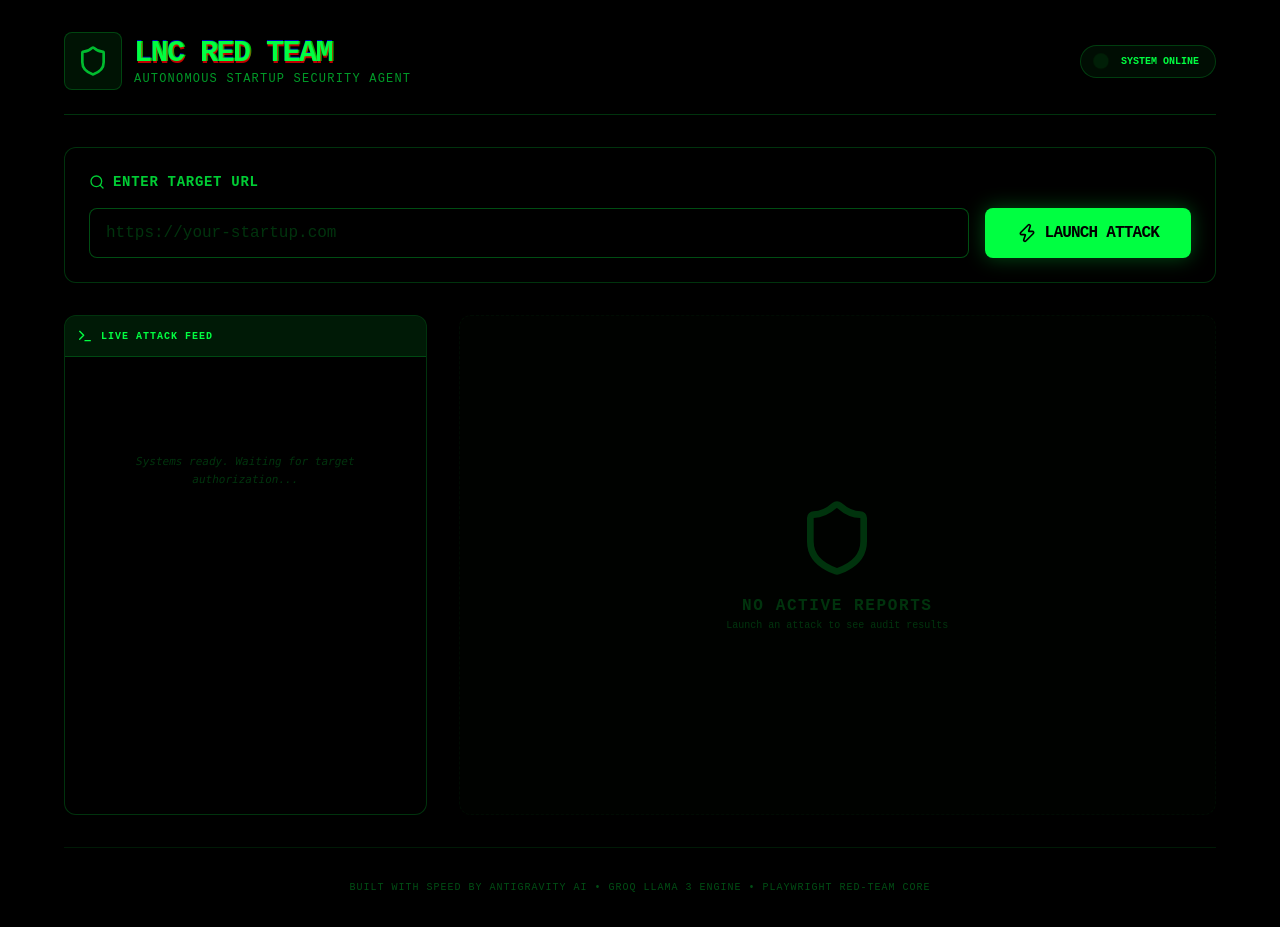
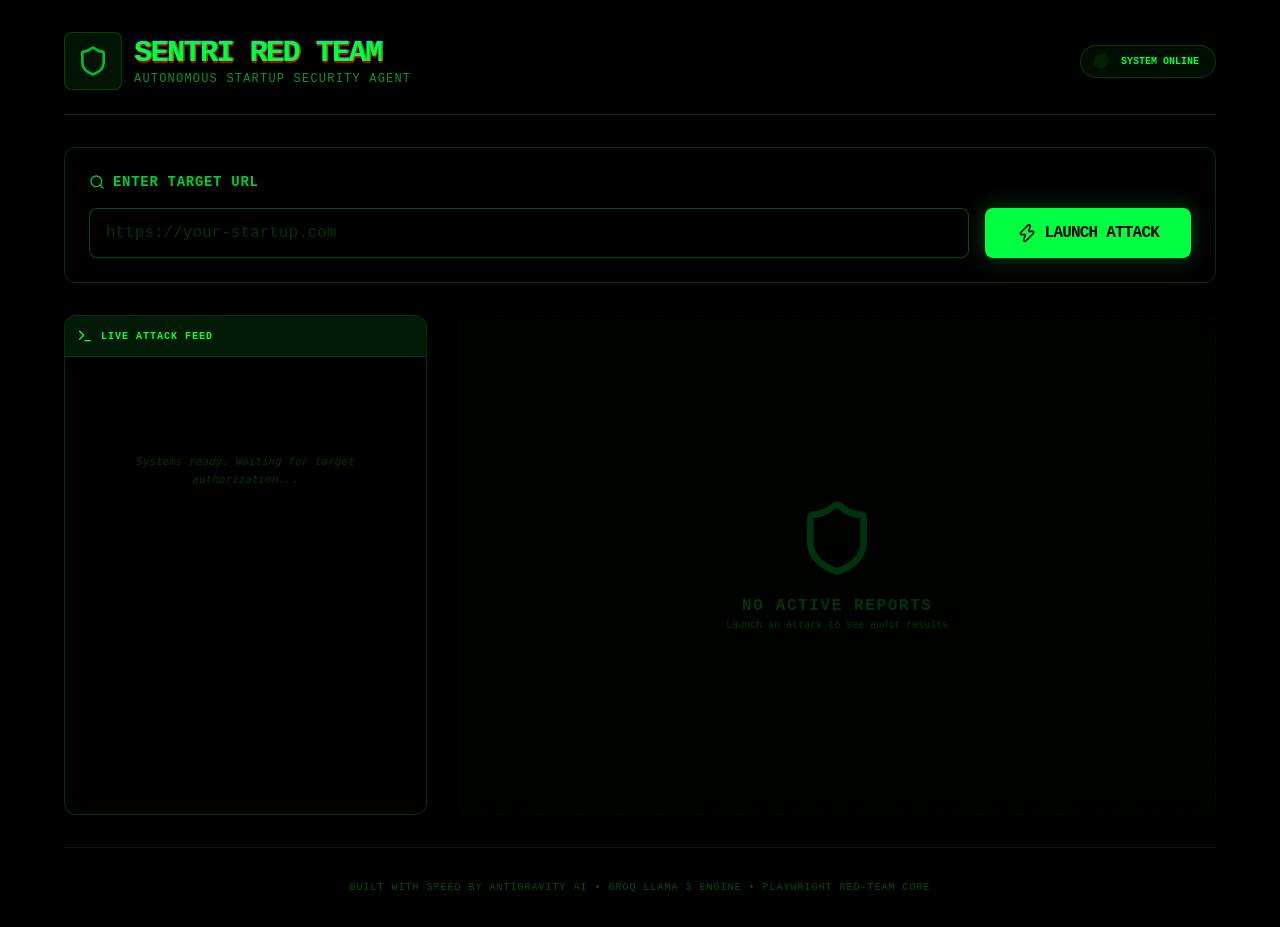
Before and after one commit to wtfnixin/LNC, a React (Vite) app in the folder frontend/: page / in a window 1280 px wide. Built offline with nearby package versions, Linux system fonts and the light colour scheme.

Commit message:
name change

```diff
--- a/frontend/index.html
+++ b/frontend/index.html
@@ -4,7 +4,7 @@
     <meta charset="UTF-8" />
     <link rel="icon" type="image/svg+xml" href="/vite.svg" />
     <meta name="viewport" content="width=device-width, initial-scale=1.0" />
-    <title>LNC | Red Team AI</title>
+    <title>Sentri | Red Team AI</title>
   </head>
   <body class="bg-black text-green-500 font-mono">
     <div id="root"></div>
--- a/frontend/src/App.tsx
+++ b/frontend/src/App.tsx
@@ -14,7 +14,7 @@ function App() {
   const startScan = async () => {
     if (!url) return;
     setScanning(true);
-    setLogs(['[SYSTEM] Initializing LNC Red Team Agent...', `[SYSTEM] Target: ${url}`]);
+    setLogs(['[SYSTEM] Initializing Sentri Red Team Agent...', `[SYSTEM] Target: ${url}`]);
     setReport(null);
 
     try {
@@ -36,7 +36,7 @@ function App() {
 
     doc.setFontSize(22);
     doc.setTextColor(0, 150, 0);
-    doc.text("LNC RED TEAM - SECURITY AUDIT", 14, 22);
+    doc.text("SENTRI RED TEAM - SECURITY AUDIT", 14, 22);
 
     doc.setFontSize(12);
     doc.setTextColor(50, 50, 50);
@@ -83,7 +83,7 @@ function App() {
       doc.setFont("helvetica", "normal");
     });
 
-    doc.save(`lnc_cyber_audit_${new Date().getTime()}.pdf`);
+    doc.save(`sentri_cyber_audit_${new Date().getTime()}.pdf`);
   };
 
   return (
@@ -97,7 +97,7 @@ function App() {
               <Shield className="w-8 h-8" />
             </div>
             <div>
-              <h1 className="text-3xl font-bold tracking-tighter glitch-text">LNC RED TEAM</h1>
+              <h1 className="text-3xl font-bold tracking-tighter glitch-text">SENTRI RED TEAM</h1>
               <p className="text-xs text-cyber-green/60 uppercase tracking-widest">Autonomous Startup Security Agent</p>
             </div>
           </div>
```
Also changed, not shown: 2 other files (tests, documents, lock files or other folders).
